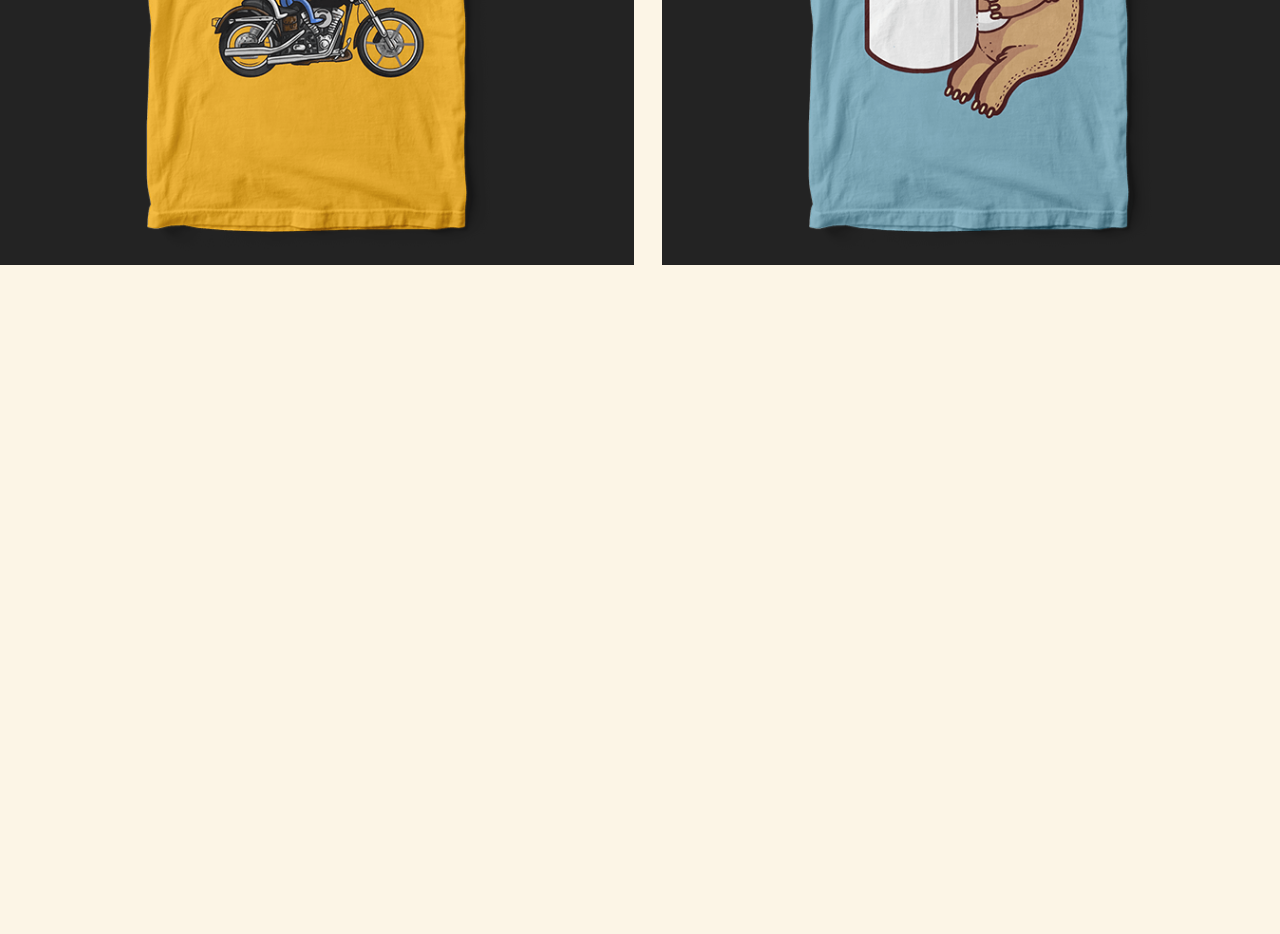
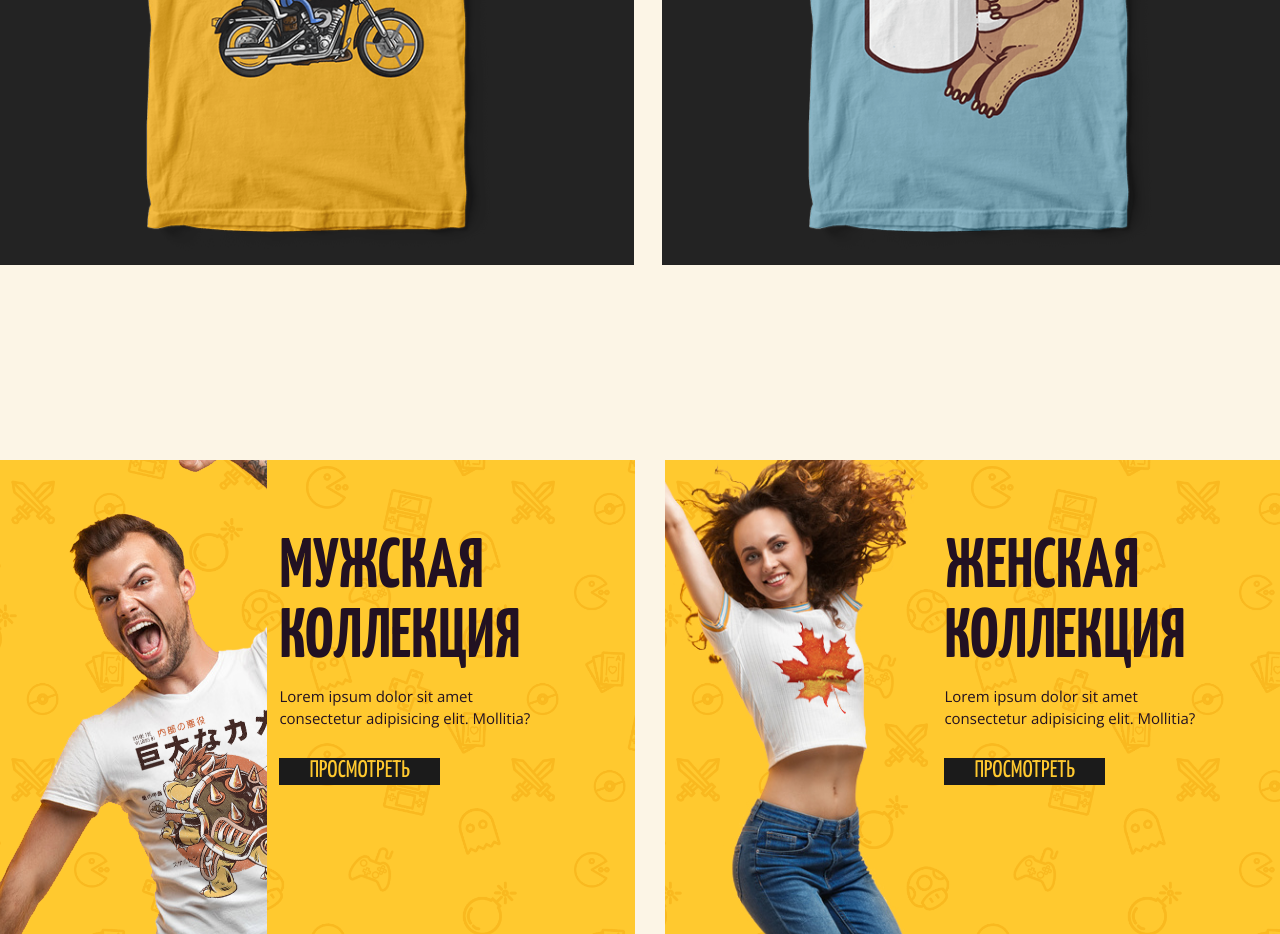
Before and after one commit to Heneros/html-site, a plain HTML site: page index.html in a window 1280 px wide. Shown: the part 1332-2266 px from the top of the page. Before the commit the page ends 1632 px from the top, so only its background shows below. Drawn offline with nearby package versions, Linux system fonts and the light colour scheme.

Commit message:
collections section

```diff
--- a/css/style.css
+++ b/css/style.css
@@ -405,3 +405,75 @@ ul>li {
   background: var(--red);
   color: #fff;
 }
+
+.collections{
+  margin-bottom: 135px;
+}
+
+.collections__list{
+  display: flex;
+}
+
+.collections__item {
+  min-height: 474px;
+  flex: 1;
+  overflow: hidden;
+  margin-right: 30px;
+  background: url('../img/bg/pattern.png') center center / 500px;
+  position: relative;
+}
+
+.collections__item:before{
+  content: "";
+  display: block;
+  position: absolute;
+  height: 176%;
+  width: 60%;
+  top: -17%;
+  left: -18%;
+  background: center center / contain no-repeat;
+}
+.collections__item--type-guys:before{
+  background: url('../img/collections/collection_man.png');
+}
+
+.collections__item--type-girls:before{
+  background-image: url('../img/collections/collection_woman.png');
+  top: -31%;
+  width: 80%;
+  left: -25%;
+}
+
+.collections__link {
+  display: block;
+  padding: 74px 13% 74px 44%;
+  text-decoration: none;
+  height: 100%;
+  box-sizing: border-box;
+  position: relative;
+  font-size: 15px;
+  color: inherit;
+}
+
+.collections__link:hover .btn {
+  background: var(--red);
+  color: #fff;
+}
+
+.collections__title {
+  font-family: var(--titlesFont);
+  font-size: 70px;
+  font-weight: bold;
+  line-height: 1;
+  text-transform: uppercase;
+  margin-top: 0;
+  margin-bottom: 11px;
+}
+
+.collections__item:last-child {
+  margin-right: 0;
+}
+
+.collections__desc {
+  margin-bottom: 28px;
+}
--- a/index.html
+++ b/index.html
@@ -206,6 +206,33 @@
         </ul>
       </div>
     </section>
+    <section class="collections">
+      <div class="container">
+        <ul class="collections__list">
+          <li class="collections__item collections__item--type-guys">
+            <a href="#!" class="collections__link">
+              <h2 class="collections__title">
+                Мужская коллекция
+              </h2>
+              <div class="collections__desc">
+                Lorem ipsum dolor sit amet consectetur adipisicing elit. Mollitia?
+              </div>
+              <div class="btn">Просмотреть</div>
+            </a>
+          </li>
+          <li class="collections__item collections__item--type-girls">
+            <a href="#!" class="collections__link">
+              <h2 class="collections__title">Женская коллекция</h2>
+              <div class="collections__desc">
+                Lorem ipsum dolor sit amet consectetur adipisicing elit. Mollitia?
+              </div>
+              <div class="btn">просмотреть</div>
+            </a>
+          </li>
+        </ul>
+      </div>
+    </section>
+  </div>
 
 <script src="https://unpkg.com/isotope-layout@3.0.6/dist/isotope.pkgd.min.js"></script>
 <script src="scripts/sidebar-menu.js"></script>
```
